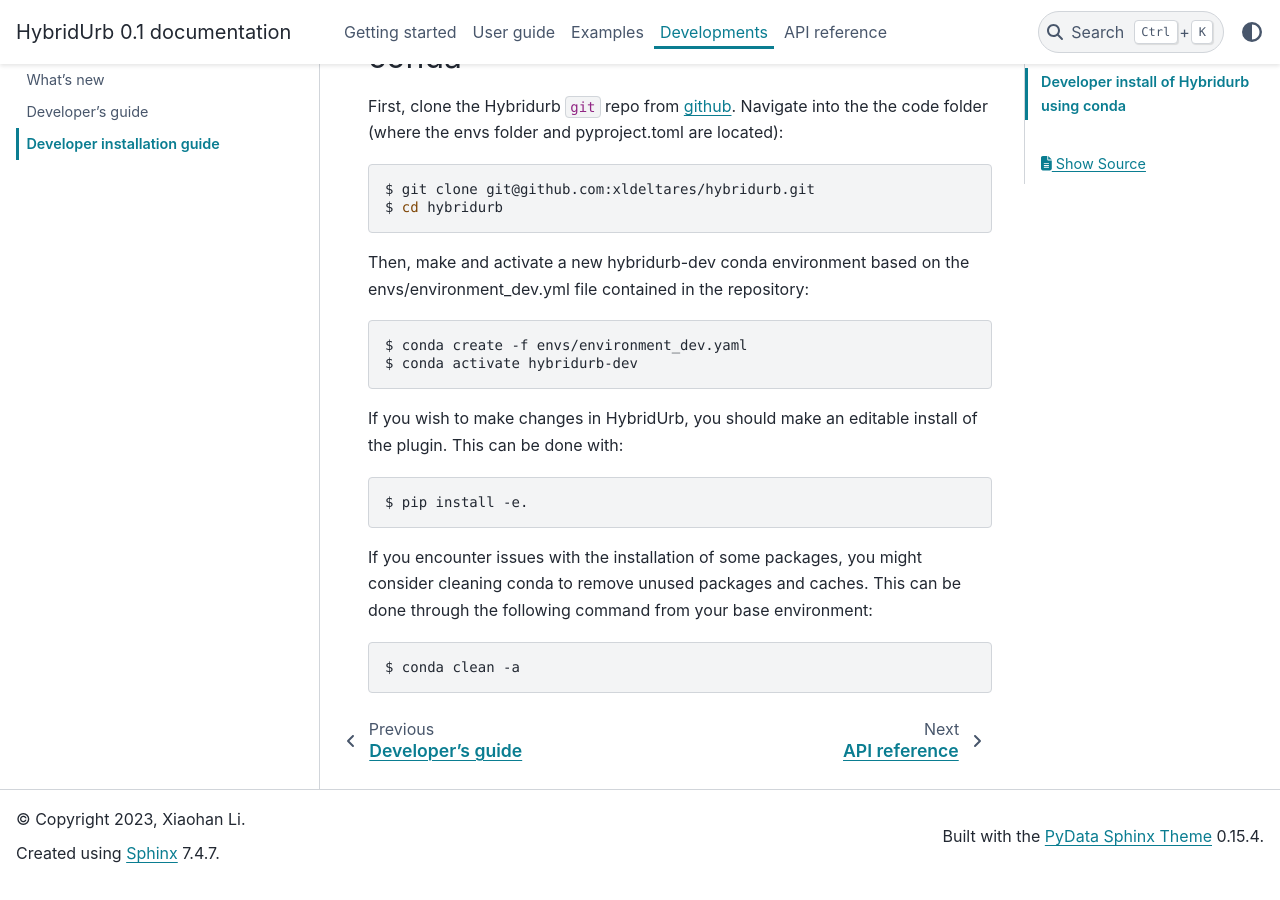
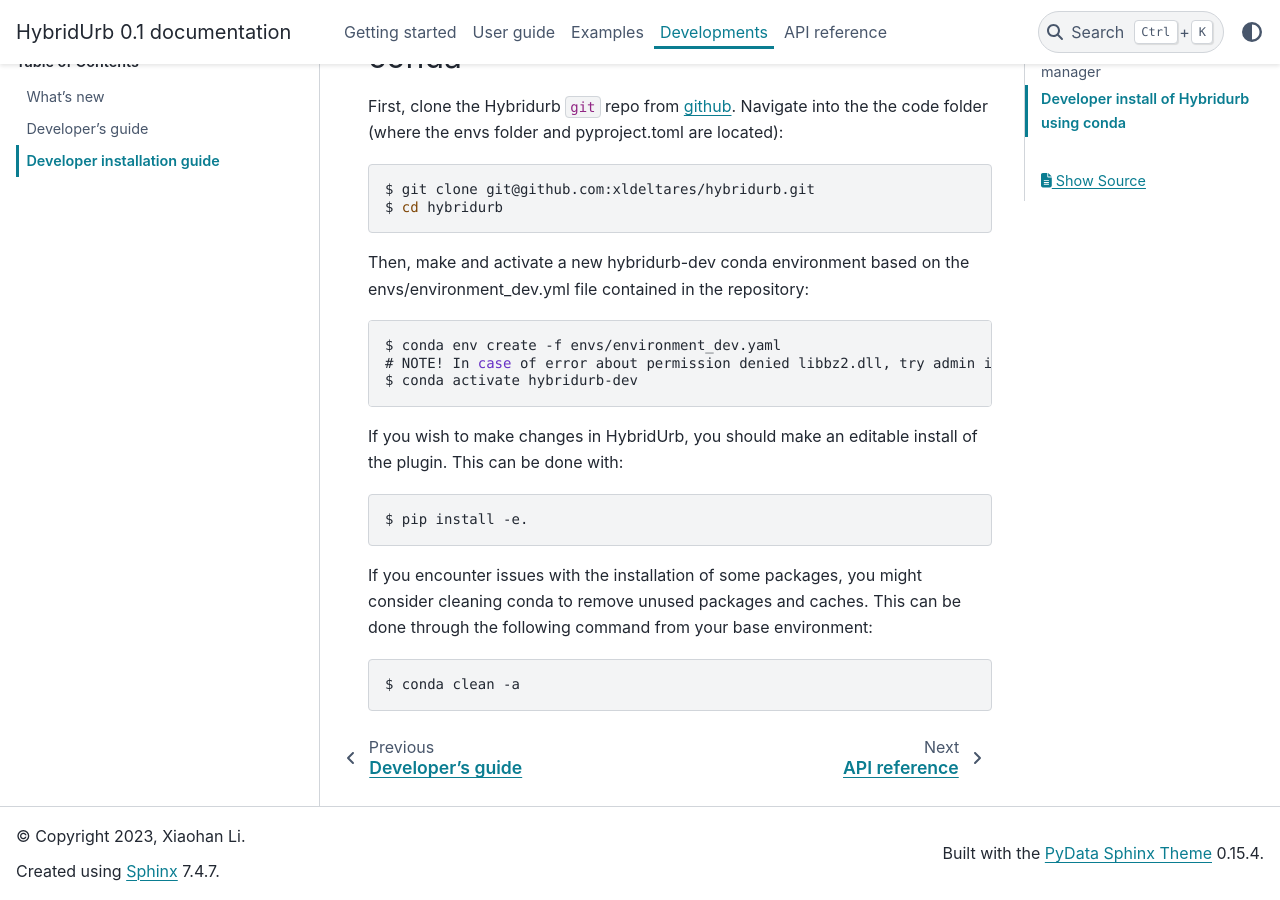
Before and after one commit to xldeltares/hybridurb, a Sphinx documentation site: the page built from docs/dev/dev_install.rst, in a window 1280 px wide and 900 px high, scrolled down 543 px. Built offline with Sphinx 7.4.7 and the PyData theme 0.15.4, drawn with Linux system fonts in a browser that asks for light colours.

Commit message:
Update dev_install.rst

```diff
--- a/docs/dev/dev_install.rst
+++ b/docs/dev/dev_install.rst
@@ -36,7 +36,8 @@
 
 .. code-block:: console
 
-    $ conda create -f envs/environment_dev.yaml
+    $ conda env create -f envs/environment_dev.yaml
+    # NOTE! In case of error about permission denied libbz2.dll, try admin installation
     $ conda activate hybridurb-dev
 
 If you wish to make changes in HybridUrb, you should make an editable install of the plugin.
```
